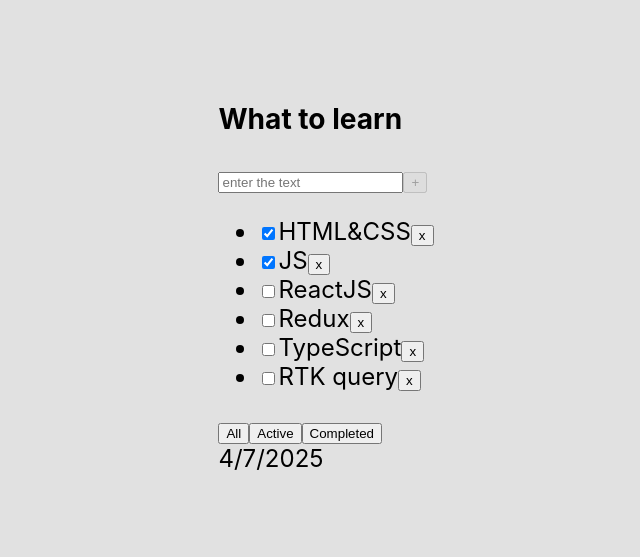
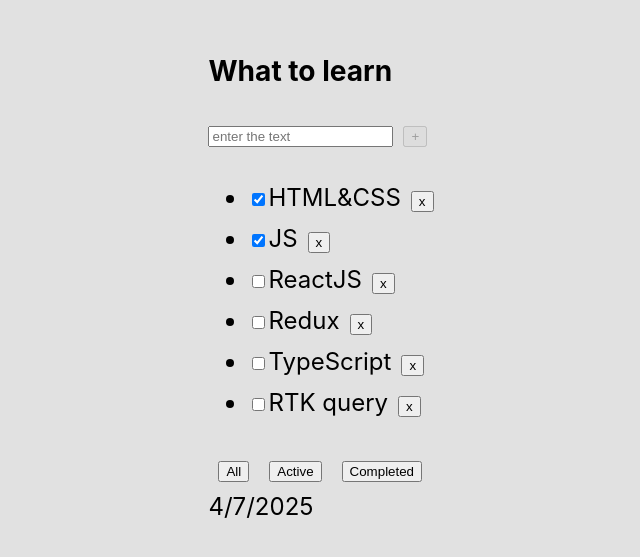
Before and after one commit to VanoKi/todolist-react, a React (Vite) app: page / in a window 1280 px wide. Shown: the part 127-684 px from the top of the page, without its empty margins (289-929 px from the left). Built offline with nearby package versions, Linux system fonts and the light colour scheme.

Commit message:
fix: margin to btn

```diff
--- a/src/App.tsx
+++ b/src/App.tsx
@@ -49,7 +49,7 @@
     setTasks([...tasks, {id: v1(), title, isDone: false}])
   }
 
-  const changeTaskStatus = (taskId: string) => {
+  const changeTaskStatus = (taskId: string, newStatus: boolean) => {
     const newTasks = tasks.map( t => t.id === taskId ? {...t, isDone: !t.isDone} : t)
     setTasks(newTasks)
   }
--- a/src/TodoListItem.tsx
+++ b/src/TodoListItem.tsx
@@ -1,7 +1,7 @@
 import {FilterValues, Task} from "./App.tsx";
 import {Button} from "./Button.tsx";
 import * as React from "react";
-import {useState, KeyboardEvent} from "react";
+import {useState, KeyboardEvent, ChangeEvent} from "react";
 
 type Props = {
     title: string
@@ -10,7 +10,7 @@
     deleteTask: (taskID: string) => void
     changeFilter: (value: FilterValues) => void
     createTask: (title: string) => void
-    changeTaskStatus: (taskId: string) => void
+    changeTaskStatus: (taskId: string, newStatus: boolean) => void
 }
 
 export const TodoListItem = ({
@@ -58,11 +58,14 @@
                 <p>There aren't tasks</p>
             ) : (<ul>
                 {tasks.map(task => {
+                    const changeTaskStatusHandler = (e: ChangeEvent<HTMLInputElement>) => {
+                        changeTaskStatus(task.id, !task.isDone, e.currentTarget.checked)
+                    }
                     return (
                         <li key={task.id}>
                             <input type="checkbox"
                                    checked={task.isDone}
-                                   onChange={() => changeTaskStatus(task.id)}
+                                   onChange={changeTaskStatusHandler}
                             />
                             <span>{task.title}</span>
                             <Button title={'x'} onClick={() => deleteTask(task.id)} />
--- a/src/index.css
+++ b/src/index.css
@@ -28,6 +28,10 @@
   cursor: pointer;
 }
 
+button {
+  margin: 10px;
+}
+
 button:hover {
   background: #7e7d7d;
 }
```
